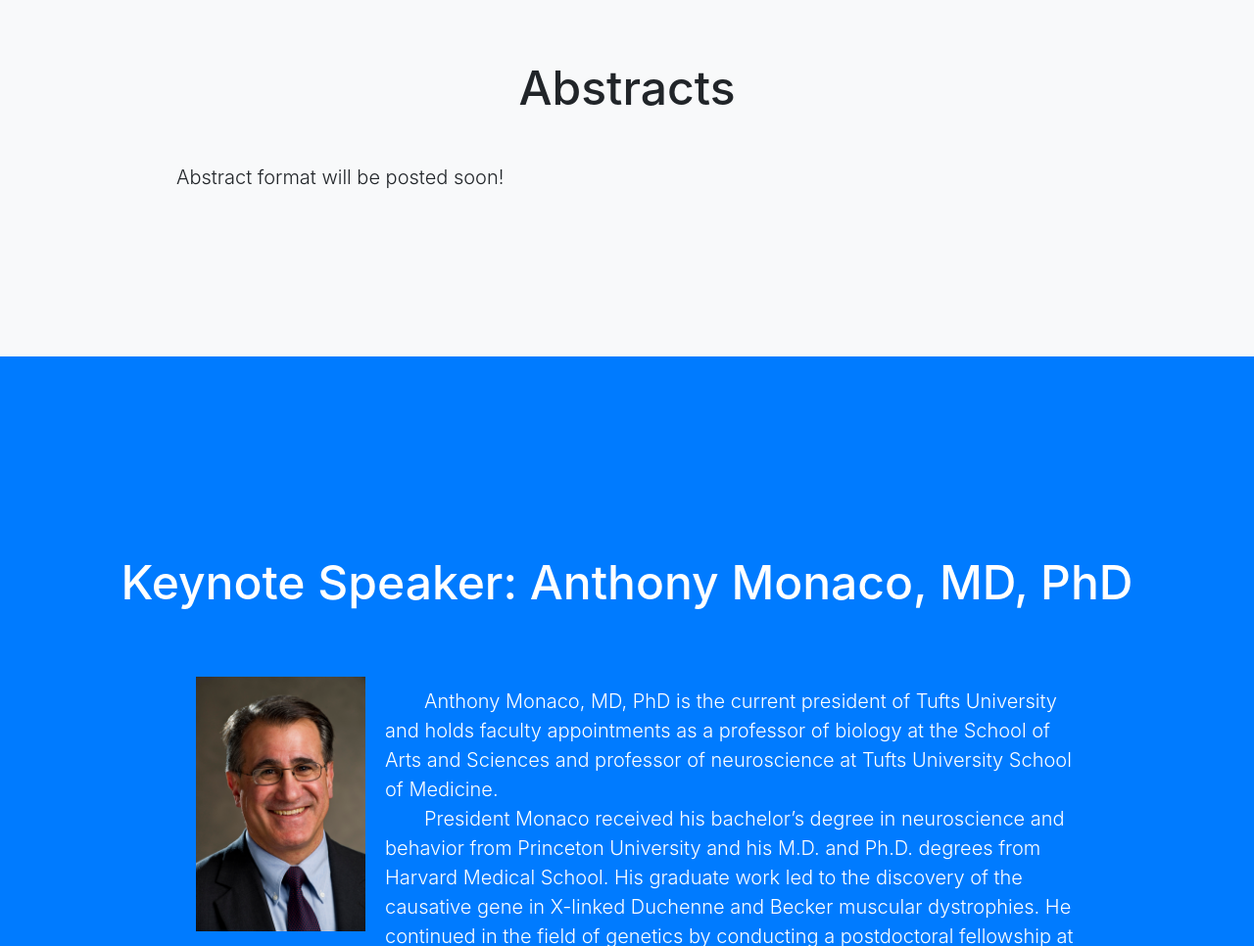
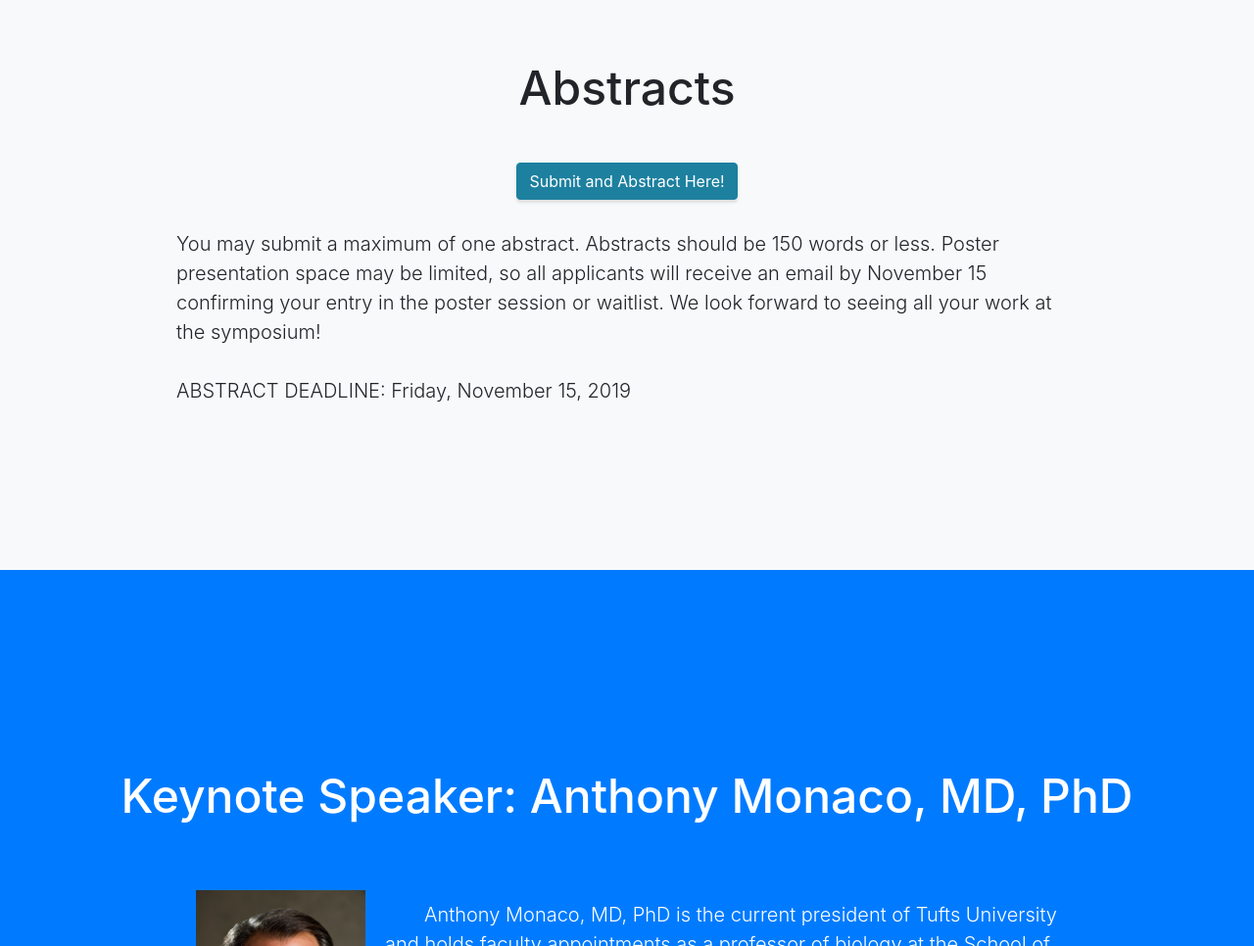
Before and after one commit to physicianscientists/northeast-takedown, a website with bundled scripts: page index.html in a window 1280 px wide. Shown: the part 2607-3573 px from the top of the page at 98% size. Built offline with nearby package versions, Linux system fonts and the light colour scheme.

Commit message:
updated abstract submission section

```diff
--- a/index.html
+++ b/index.html
@@ -190,8 +190,16 @@
 			</div>
 			<div class="row" align="left">
 				<div class="col-lg-10 mx-auto">
+					<div class="col-lg-10 mx-auto" align="center">
+						<a class="btn btn-primary btn-xl js-scroll-trigger" href="https://docs.google.com/forms/d/e/1FAIpQLSc8vDxTLw0JQX9ACp8ReM2ewuEwtlTqukDiGrmEr13cbFulOA/viewform?usp=sf_link">Submit and Abstract Here!</a>
+					</br>
+					</div>
 					<p class="lead mb-5">
-						Abstract format will be posted soon!
+					</br>
+						You may submit a maximum of one abstract. Abstracts should be 150 words or less. Poster presentation space may be limited, so all applicants will receive an email by November 15 confirming your entry in the poster session or waitlist. We look forward to seeing all your work at the symposium!
+					</br></br>
+						ABSTRACT DEADLINE: Friday, November 15, 2019
+
 					</p>
 				</div>
 			</div>
```
